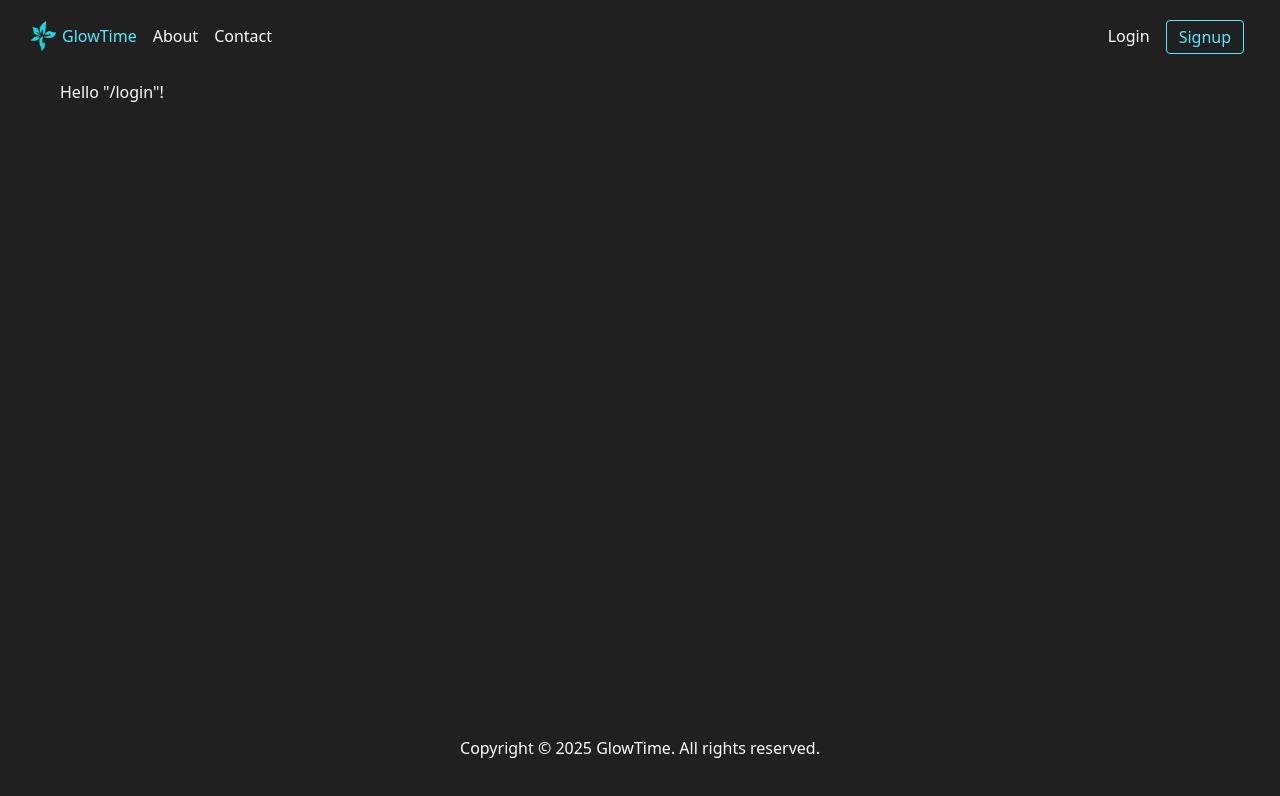
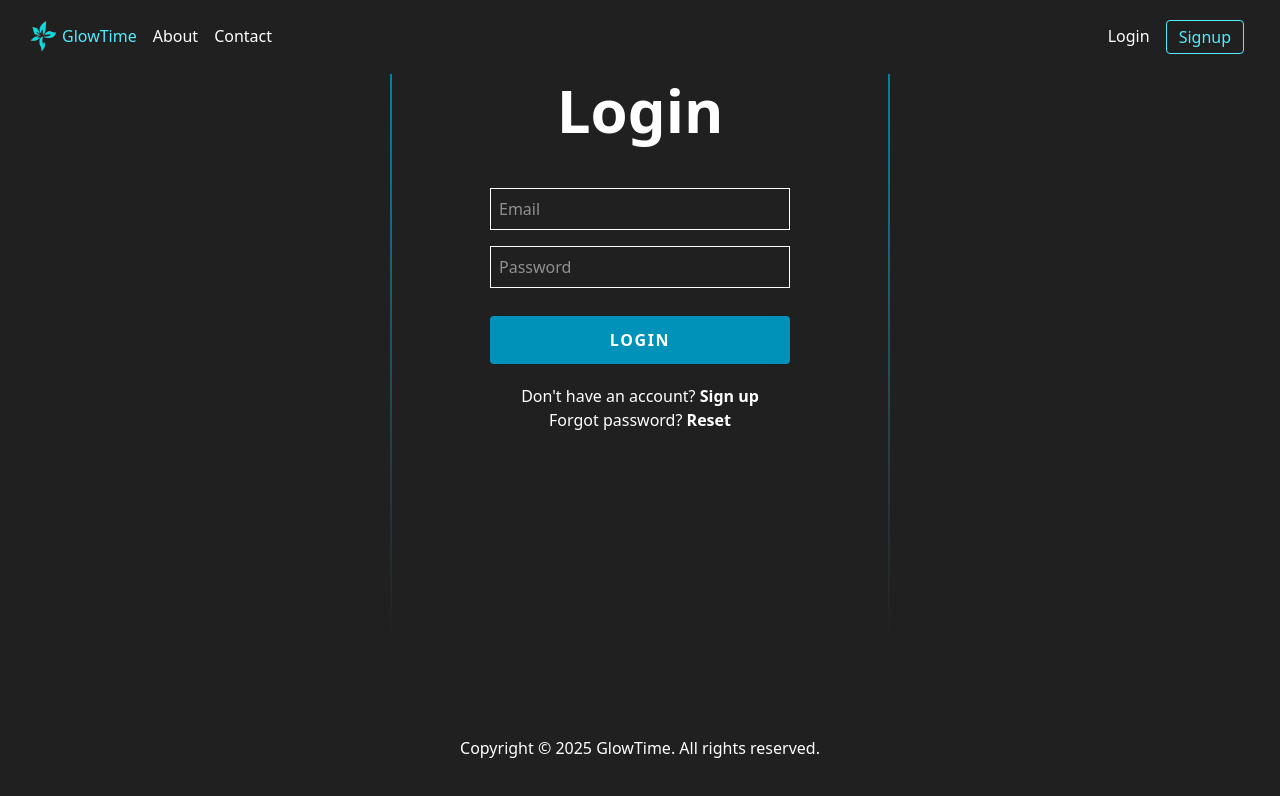
Before and after one commit to codingcapy/glowtime, a React (Vite) app in the folder frontend/: page /login in a window 1280 px wide. Shown: the top 796 px of the page. Built offline with nearby package versions, Linux system fonts and the light colour scheme; what hono would draw is missing.

Commit message:
feat: build dashboard

```diff
--- /dev/null
+++ b/frontend/src/components/dashboard/Header.tsx
@@ -0,0 +1,93 @@
+import { Link, useNavigate } from "@tanstack/react-router";
+import { useEffect, useState } from "react";
+import useAuthStore from "../../store/AuthStore";
+import { CgProfile } from "react-icons/cg";
+import logoImg from "/logo-glowtime.png";
+
+export default function Header() {
+  const navigate = useNavigate();
+  const [navVisible, setNavVisible] = useState(false);
+  const { user, logoutService } = useAuthStore();
+
+  useEffect(() => {
+    function handleResize() {
+      if (window.innerWidth > 760) {
+        setNavVisible(true);
+      } else {
+        setNavVisible(false);
+      }
+    }
+
+    handleResize();
+    window.addEventListener("resize", handleResize);
+    return () => window.removeEventListener("resize", handleResize);
+  }, []);
+
+  function slideToggle() {
+    if (window.innerWidth < 760) setNavVisible(!navVisible);
+  }
+
+  function handleLogout() {
+    logoutService();
+    navigate({ to: "/login" });
+  }
+
+  return (
+    <header className="fixed top-0 left-0 z-[99] w-screen bg-[#202020] py-5 px-7">
+      <div className="md:flex justify-between">
+        <div className="md:flex">
+          <div className="flex justify-between">
+            <Link to="/">
+              <div className="flex">
+                <img src={logoImg} alt="" className="w-[30px] h-auto" />
+                <div className="hidden md:block pl-1 text-cyan-300 mr-2 text-center py-2 md:py-1">
+                  GlowTime
+                </div>
+              </div>
+            </Link>
+            <button
+              id="hamburger-menu"
+              className="text-3xl md:hidden text-[#8778D7]"
+              onClick={slideToggle}
+            >
+              &#x2630;
+            </button>
+          </div>
+          <div
+            className={`${navVisible ? "visible" : ""} md:flex`}
+            id="main-nav"
+          >
+            {user && (
+              <Link to="/signup">
+                <div className="md:hidden flex flex-col">
+                  <div className="flex mx-auto">
+                    <CgProfile size={25} className="" />
+                    <div className="ml-2 text-xl">{user && user.email}</div>
+                  </div>
+                </div>
+              </Link>
+            )}
+          </div>
+        </div>
+        <div className="md:flex">
+          <div
+            onClick={handleLogout}
+            className="hidden md:block mx-2 text-center py-2 md:py-1 hover:text-cyan-300 transition-all ease-in-out duration-300 cursor-pointer"
+          >
+            Logout
+          </div>
+
+          {user && (
+            <Link to="/dashboard">
+              {" "}
+              <div className="hidden md:flex">
+                <CgProfile size={25} className="" />
+                <div className="ml-2 text-xl">{user && user.email}</div>
+              </div>
+            </Link>
+          )}
+        </div>
+      </div>
+    </header>
+  );
+}
--- a/frontend/src/routeTree.gen.ts
+++ b/frontend/src/routeTree.gen.ts
@@ -9,6 +9,7 @@
 // Additionally, you should also exclude this file from your linter and/or formatter to prevent it from being checked or modified.
 
 import { Route as rootRouteImport } from './routes/__root'
+import { Route as ResetRouteImport } from './routes/reset'
 import { Route as MainRouteImport } from './routes/main'
 import { Route as DashboardRouteImport } from './routes/dashboard'
 import { Route as HeaderRouteImport } from './routes/_header'
@@ -18,6 +19,11 @@ import { Route as HeaderLoginRouteImport } from './routes/_header.login'
 import { Route as HeaderContactRouteImport } from './routes/_header.contact'
 import { Route as HeaderAboutRouteImport } from './routes/_header.about'
 
+const ResetRoute = ResetRouteImport.update({
+  id: '/reset',
+  path: '/reset',
+  getParentRoute: () => rootRouteImport,
+} as any)
 const MainRoute = MainRouteImport.update({
   id: '/main',
   path: '/main',
@@ -62,6 +68,7 @@ export interface FileRoutesByFullPath {
   '/': typeof IndexRoute
   '/dashboard': typeof DashboardRoute
   '/main': typeof MainRoute
+  '/reset': typeof ResetRoute
   '/about': typeof HeaderAboutRoute
   '/contact': typeof HeaderContactRoute
   '/login': typeof HeaderLoginRoute
@@ -71,6 +78,7 @@ export interface FileRoutesByTo {
   '/': typeof IndexRoute
   '/dashboard': typeof DashboardRoute
   '/main': typeof MainRoute
+  '/reset': typeof ResetRoute
   '/about': typeof HeaderAboutRoute
   '/contact': typeof HeaderContactRoute
   '/login': typeof HeaderLoginRoute
@@ -82,6 +90,7 @@ export interface FileRoutesById {
   '/_header': typeof HeaderRouteWithChildren
   '/dashboard': typeof DashboardRoute
   '/main': typeof MainRoute
+  '/reset': typeof ResetRoute
   '/_header/about': typeof HeaderAboutRoute
   '/_header/contact': typeof HeaderContactRoute
   '/_header/login': typeof HeaderLoginRoute
@@ -93,6 +102,7 @@ export interface FileRouteTypes {
     | '/'
     | '/dashboard'
     | '/main'
+    | '/reset'
     | '/about'
     | '/contact'
     | '/login'
@@ -102,6 +112,7 @@ export interface FileRouteTypes {
     | '/'
     | '/dashboard'
     | '/main'
+    | '/reset'
     | '/about'
     | '/contact'
     | '/login'
@@ -112,6 +123,7 @@ export interface FileRouteTypes {
     | '/_header'
     | '/dashboard'
     | '/main'
+    | '/reset'
     | '/_header/about'
     | '/_header/contact'
     | '/_header/login'
@@ -123,10 +135,18 @@ export interface RootRouteChildren {
   HeaderRoute: typeof HeaderRouteWithChildren
   DashboardRoute: typeof DashboardRoute
   MainRoute: typeof MainRoute
+  ResetRoute: typeof ResetRoute
 }
 
 declare module '@tanstack/react-router' {
   interface FileRoutesByPath {
+    '/reset': {
+      id: '/reset'
+      path: '/reset'
+      fullPath: '/reset'
+      preLoaderRoute: typeof ResetRouteImport
+      parentRoute: typeof rootRouteImport
+    }
     '/main': {
       id: '/main'
       path: '/main'
@@ -208,6 +228,7 @@ const rootRouteChildren: RootRouteChildren = {
   HeaderRoute: HeaderRouteWithChildren,
   DashboardRoute: DashboardRoute,
   MainRoute: MainRoute,
+  ResetRoute: ResetRoute,
 }
 export const routeTree = rootRouteImport
   ._addFileChildren(rootRouteChildren)
--- a/frontend/src/routes/_header.login.tsx
+++ b/frontend/src/routes/_header.login.tsx
@@ -1,9 +1,90 @@
-import { createFileRoute } from "@tanstack/react-router";
+import { createFileRoute, Link, useNavigate } from "@tanstack/react-router";
+import { useEffect, useState } from "react";
+import useAuthStore from "../store/AuthStore";
 
 export const Route = createFileRoute("/_header/login")({
   component: RouteComponent,
 });
 
 function RouteComponent() {
-  return <main className="flex-1 p-10 pt-[80px]">Hello "/login"!</main>;
+  const navigate = useNavigate();
+  const [loadingNotification, setLoadingNotification] = useState("");
+  const [notification, setNotification] = useState("");
+  const { loginService, authLoading, user } = useAuthStore((state) => state);
+
+  useEffect(() => {
+    if (!!user) {
+      navigate({ to: "/dashboard" });
+    }
+  }, [user]);
+
+  async function handleSubmit(e: React.FormEvent<HTMLFormElement>) {
+    e.preventDefault();
+    const email = (e.target as HTMLFormElement).email.value;
+    const password = (e.target as HTMLFormElement).password.value;
+    loginService(email, password);
+    if (authLoading) setLoadingNotification("Loading...");
+    if (!user) {
+      setTimeout(() => {
+        setNotification("Invalid login credentials");
+      }, 700);
+    }
+  }
+  return (
+    <main className="flex-1 bg-[#202020] text-white">
+      <div className="relative bg-gradient-to-b from-cyan-600 to-[#202020] w-[320px] md:w-[500px] mx-auto h-[80vh]">
+        <div className="bg-[#202020] absolute top-0 left-[2px] w-[316px] md:w-[496px] h-[80vh]">
+          <h1 className=" relative z-2 pt-20 pb-10 text-center text-4xl md:text-6xl font-bold">
+            Login
+          </h1>
+          <form
+            onSubmit={handleSubmit}
+            className="relative z-2 flex flex-col mx-auto"
+          >
+            <input
+              type="email"
+              placeholder="Email"
+              className="mx-auto border p-2 my-2 md:w-[300px]"
+              id="email"
+              name="email"
+              required
+            />
+            <input
+              type="password"
+              placeholder="Password"
+              className="mx-auto border p-2 my-2 md:w-[300px]"
+              id="password"
+              name="password"
+              required
+            />
+            <button className="py-3 px-5 my-5 rounded font-bold tracking-widest bg-cyan-600 w-[200px] md:w-[300px] mx-auto cursor-pointer hover:bg-cyan-300 hover:text-[#202020] transition-all ease-in-out duration-300">
+              LOGIN
+            </button>
+            <div className="mx-auto">
+              Don't have an account?{" "}
+              <Link
+                to="/signup"
+                className="font-bold hover:text-cyan-300 transition-all ease-in-out duration-300"
+              >
+                Sign up
+              </Link>
+            </div>
+          </form>
+          <div className="flex flex-col">
+            <div className="mx-auto">
+              Forgot password?{" "}
+              <Link
+                to="/reset"
+                className="font-bold hover:text-cyan-300 transition-all ease-in-out duration-300"
+              >
+                Reset
+              </Link>
+            </div>
+          </div>
+          <div className="text-red-400 text-center">{notification}</div>
+          <div className="text-center">{loadingNotification}</div>
+        </div>
+      </div>
+    </main>
+  );
 }
--- a/frontend/src/routes/dashboard.tsx
+++ b/frontend/src/routes/dashboard.tsx
@@ -1,9 +1,17 @@
-import { createFileRoute } from '@tanstack/react-router'
+import { createFileRoute } from "@tanstack/react-router";
+import Header from "../components/dashboard/Header";
 
-export const Route = createFileRoute('/dashboard')({
+export const Route = createFileRoute("/dashboard")({
   component: RouteComponent,
-})
+});
 
 function RouteComponent() {
-  return <div>Hello "/dashboard"!</div>
+  return (
+    <div className="flex flex-col min-h-screen">
+      <main className="flex-1 flex flex-col mx-auto p-10 pt-[80px]">
+        <Header />
+        <div>Hello "/dashboard"!</div>
+      </main>
+    </div>
+  );
 }
--- /dev/null
+++ b/frontend/src/routes/reset.tsx
@@ -0,0 +1,9 @@
+import { createFileRoute } from '@tanstack/react-router'
+
+export const Route = createFileRoute('/reset')({
+  component: RouteComponent,
+})
+
+function RouteComponent() {
+  return <div>Hello "/reset"!</div>
+}
```
